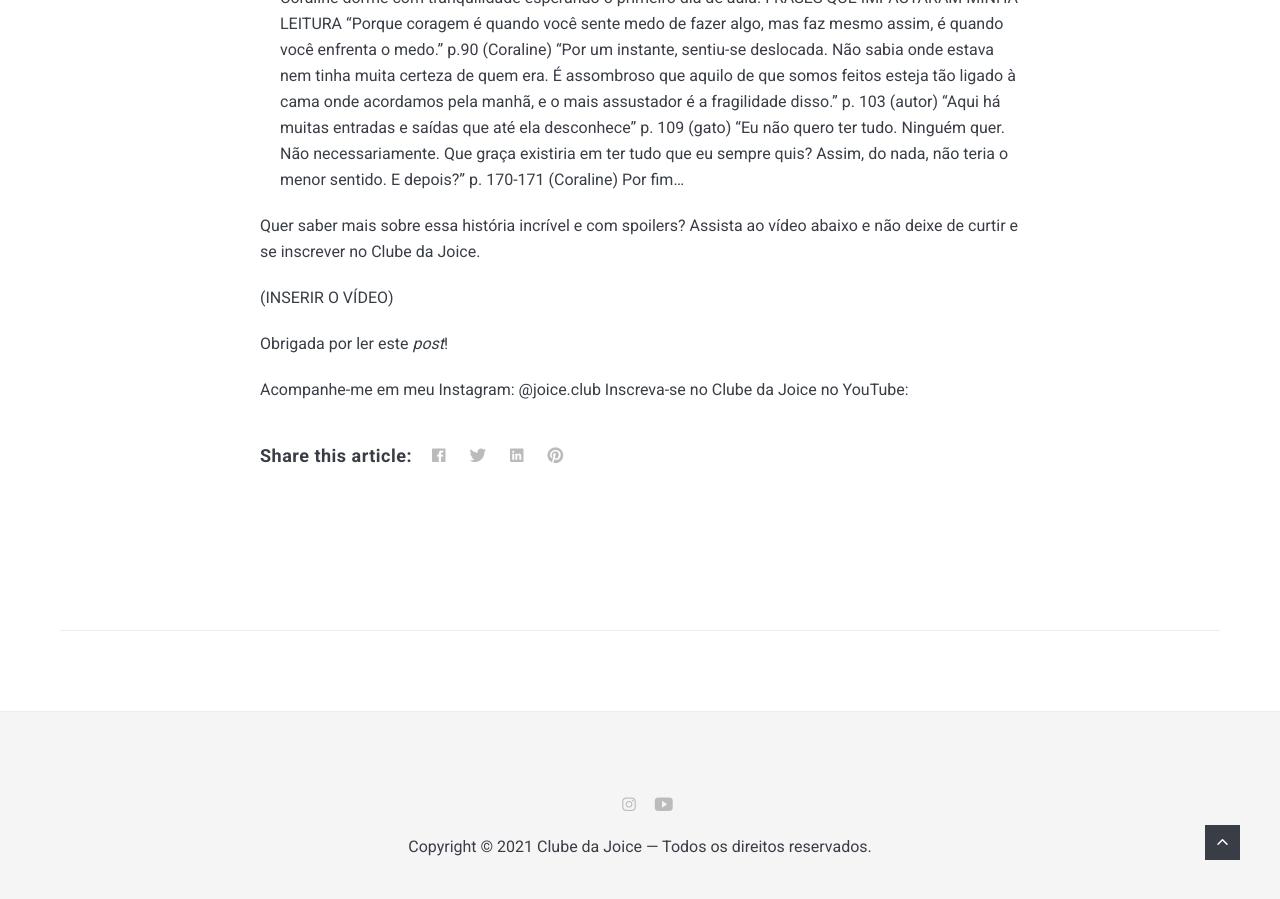
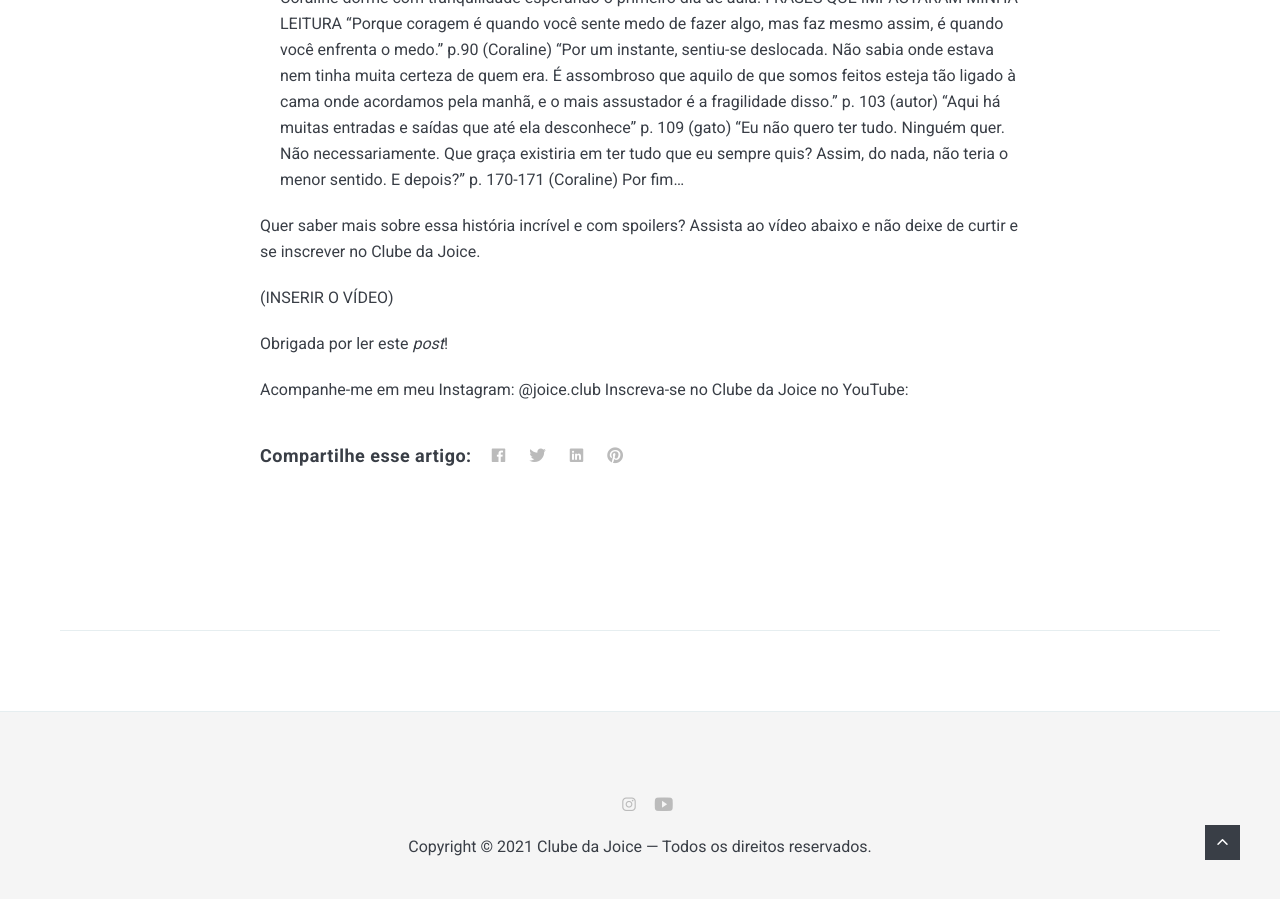
Before and after one commit to joiceclub/joiceclub.github.io, a Jekyll site: the page built from _posts/2021-05-23-CORALINE.markdown, in a window 1280 px wide and 900 px high, scrolled down 5050 px. Built offline with Jekyll 4.4.1, drawn with Linux system fonts in a browser that asks for light colours; nearby versions of some CDN libraries.

Commit message:
Traduz frase

```diff
--- a/_layouts/post.html
+++ b/_layouts/post.html
@@ -51,7 +51,7 @@
       </div>
 
       <div class="post__share">
-        <span class="share__title">Share this article:</span>
+        <span class="share__title">Compartilhe esse artigo:</span>
         <ul class="share__list list-reset">
           <li class="share__item">
             <a class="share__facebook" href="https://www.facebook.com/sharer/sharer.php?u={{ site.url }}{{ site.baseurl }}{{ page.url }}"
```
